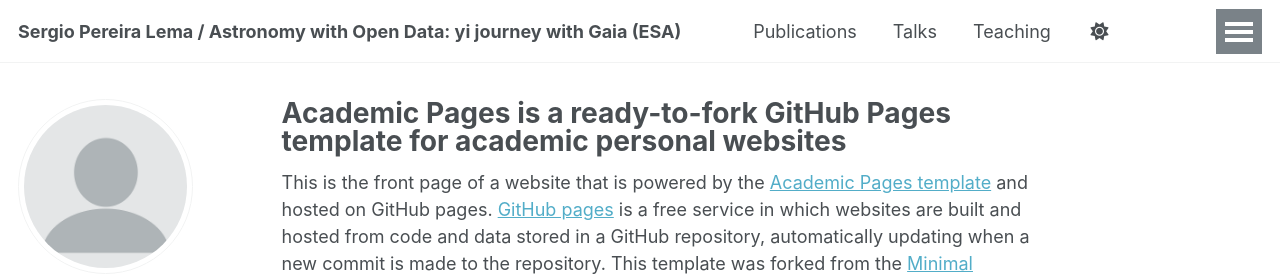
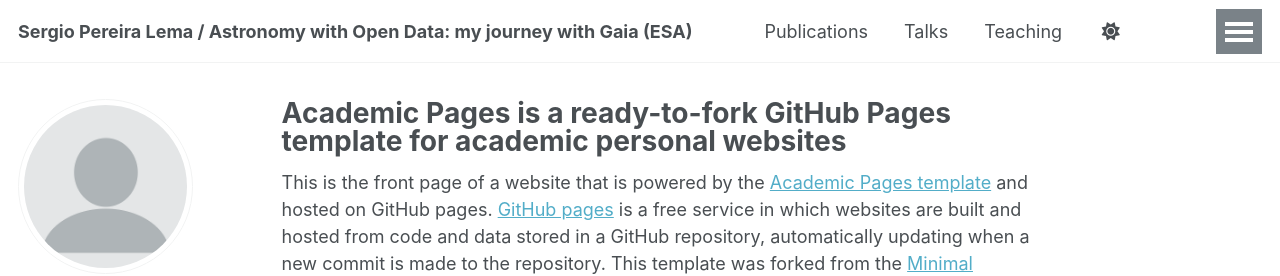
Before and after one commit to SergioPereiraLema/sergiopereiralema.github.io, a Jekyll site: the page built from _pages/about.md, in a window 1280 px wide. Shown: the top 276 px of the page. Built offline with Jekyll 4.4.1, drawn with Linux system fonts in a browser that asks for light colours; some web fonts are replaced; a script that is not in the unit is left out.

```diff
--- a/_config.yml
+++ b/_config.yml
@@ -9,7 +9,7 @@
 # Basic Site Settings
 locale                   : "en-US"
 site_theme               : "default" # Currently available options are "default", "air"
-title                    : "Sergio Pereira Lema / Astronomy with Open Data: yi journey with Gaia (ESA)"
+title                    : "Sergio Pereira Lema / Astronomy with Open Data: my journey with Gaia (ESA)"
 title_separator          : "-"
 name                     : &name "Sergio Pereira Lema"
 description              : &description "Site to share my journey learning to process the data generated by Gaia mission (ESA)"
```
